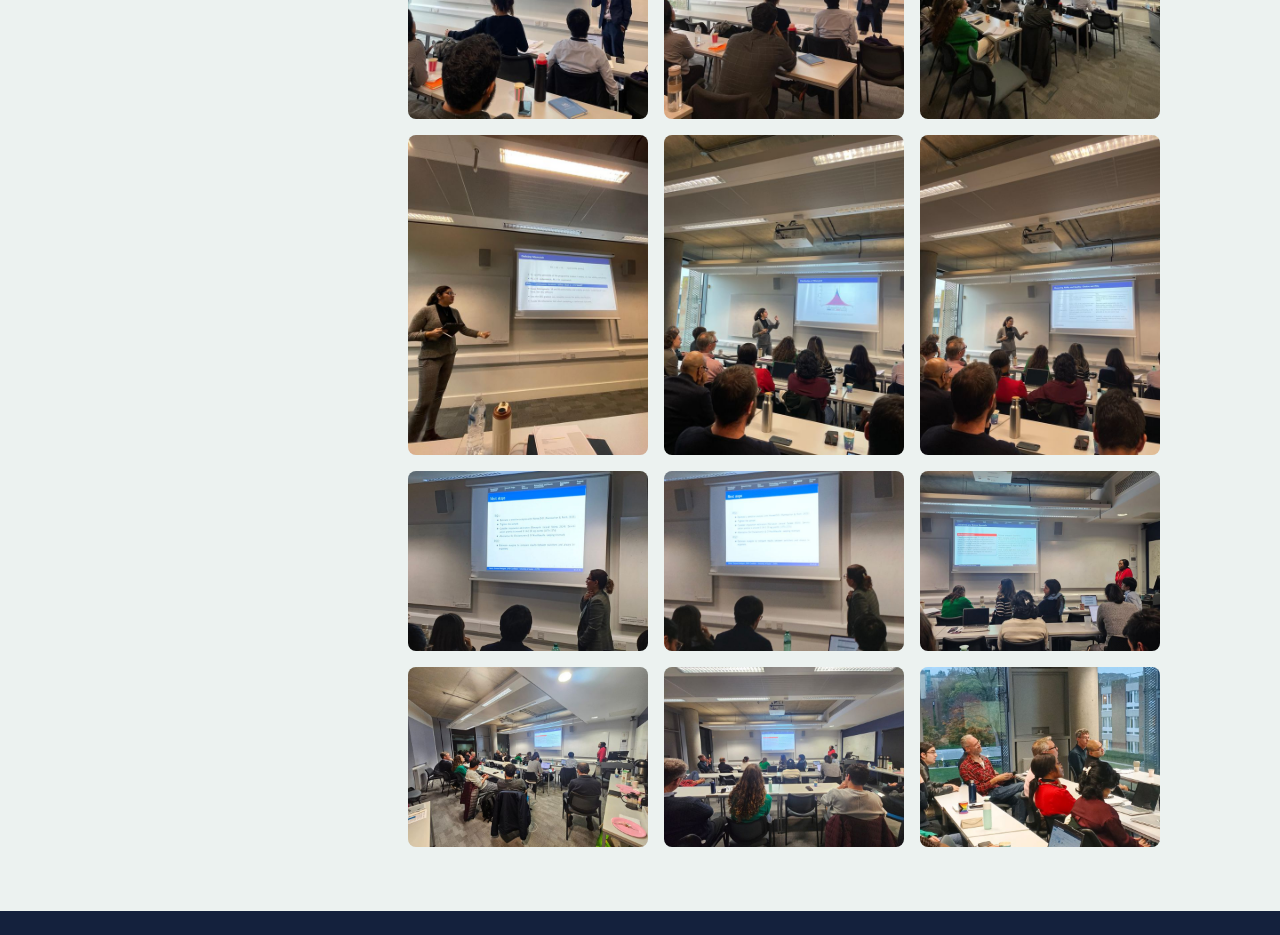
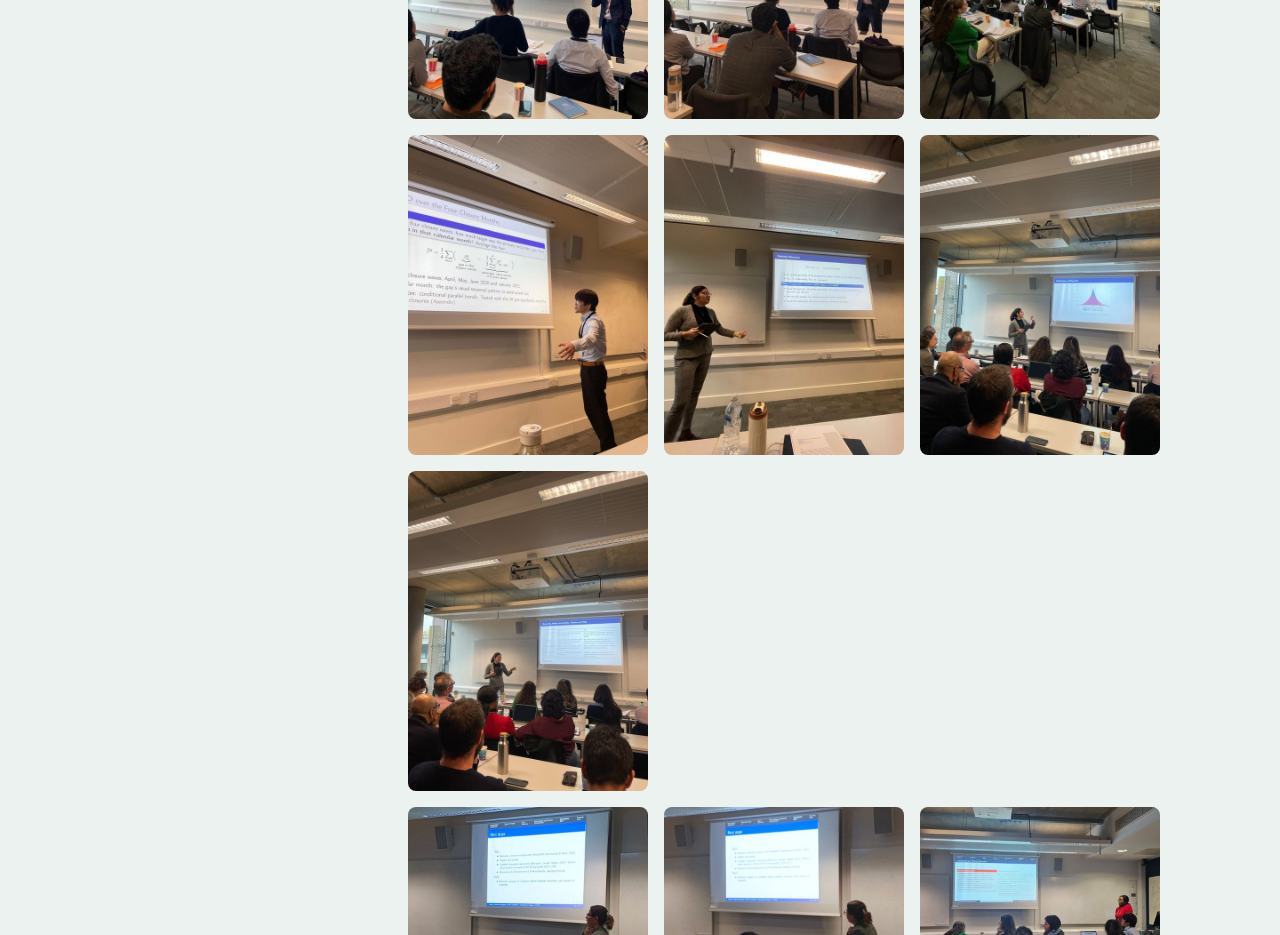
Before and after one commit to sussex-econ-pgr/workshop-2026, a plain HTML site: page photos.html in a window 1280 px wide. Shown: the part 2180-3115 px from the top of the page. Drawn offline with nearby package versions, Linux system fonts and the light colour scheme.

Commit message:
Add a photo from Tomoto Masuda's presentation
Co-Authored-By: Claude Opus 5.5 <noreply@anthropic.com>

```diff
--- a/photos.html
+++ b/photos.html
@@ -66,6 +66,7 @@
         <li><a href="photos/presentation-07.jpg"><img src="photos/thumbs/presentation-07.jpg" width="540" height="720" loading="lazy" alt="A PhD researcher presenting at the workshop"></a></li>
         <li><a href="photos/presentation-08.jpg"><img src="photos/thumbs/presentation-08.jpg" width="540" height="720" loading="lazy" alt="A PhD researcher presenting at the workshop"></a></li>
         <li><a href="photos/presentation-09.jpg"><img src="photos/thumbs/presentation-09.jpg" width="540" height="720" loading="lazy" alt="A PhD researcher presenting at the workshop"></a></li>
+        <li><a href="photos/presentation-18.jpg"><img src="photos/thumbs/presentation-18.jpg" width="540" height="720" loading="lazy" alt="A PhD researcher presenting at the workshop"></a></li>
         <li><a href="photos/presentation-10.jpg"><img src="photos/thumbs/presentation-10.jpg" width="540" height="720" loading="lazy" alt="A PhD researcher presenting at the workshop"></a></li>
         <li><a href="photos/presentation-11.jpg"><img src="photos/thumbs/presentation-11.jpg" width="540" height="720" loading="lazy" alt="A PhD researcher presenting at the workshop"></a></li>
         <li><a href="photos/presentation-12.jpg"><img src="photos/thumbs/presentation-12.jpg" width="540" height="720" loading="lazy" alt="A PhD researcher presenting at the workshop"></a></li>
```
Also changed, not shown: photos/presentation-18.jpg (added), photos/thumbs/presentation-18.jpg (added).
